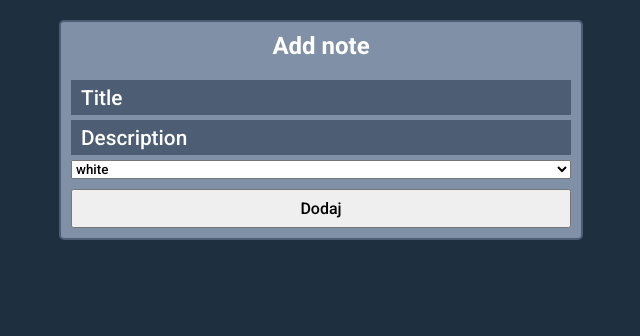
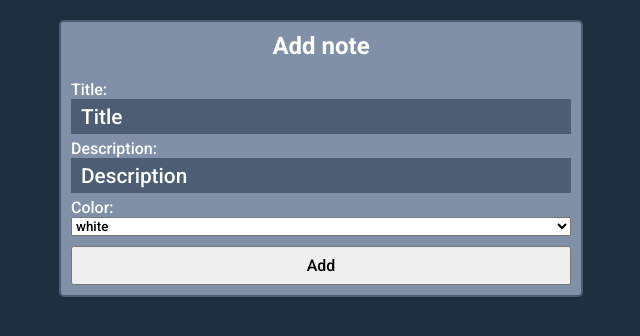
Before and after one commit to mseweryn45/Type-script-applications, a website built with webpack: page Projekt 4/src/index.html in a window 1280 px wide. Shown: the whole page, without its empty margins (319-959 px from the left). Built offline with nearby package versions, Linux system fonts and the light colour scheme.

Commit message:
Button name changed

```diff
--- a/Projekt 4/src/index.html
+++ b/Projekt 4/src/index.html
@@ -11,8 +11,11 @@
     <main class="container">
       <section class="input-box">
         <h1>Add note </h1>
+        <label for="input">Title:</label>
         <input type="text" placeholder="Title" id="titleInput" class="input">
+        <label for="input">Description:</label>
         <input type="text" placeholder="Description" id="descriptionInput" class="input">
+        <label for="colors">Color:</label>
         <select name="colors" id="color">
           <option value="#ffffff">white</option>
           <option value="#F3FEB0">yellow</option>
@@ -20,7 +23,7 @@
           <option value="#705E78">purple</option>
           <option value="#812F33">red</option>
         </select>
-        <button class="btn-add">Dodaj</button>
+        <button class="btn-add">Add</button>
       </section>
       <section class="city">
       </section>
```
